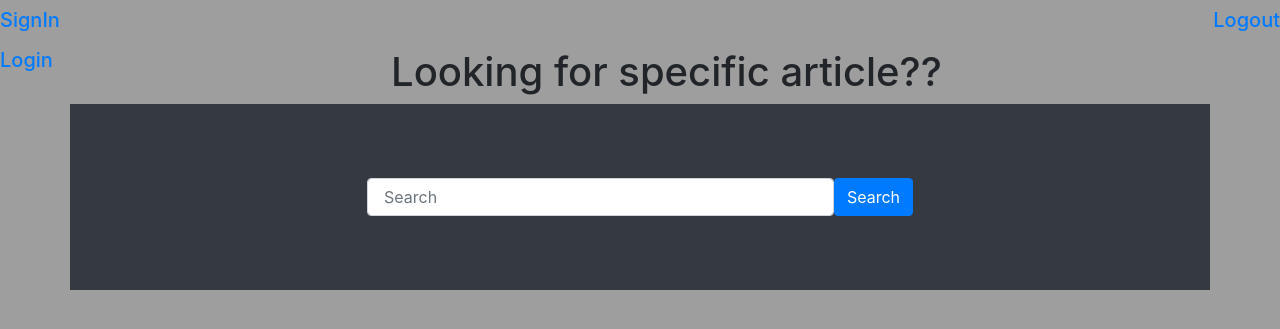
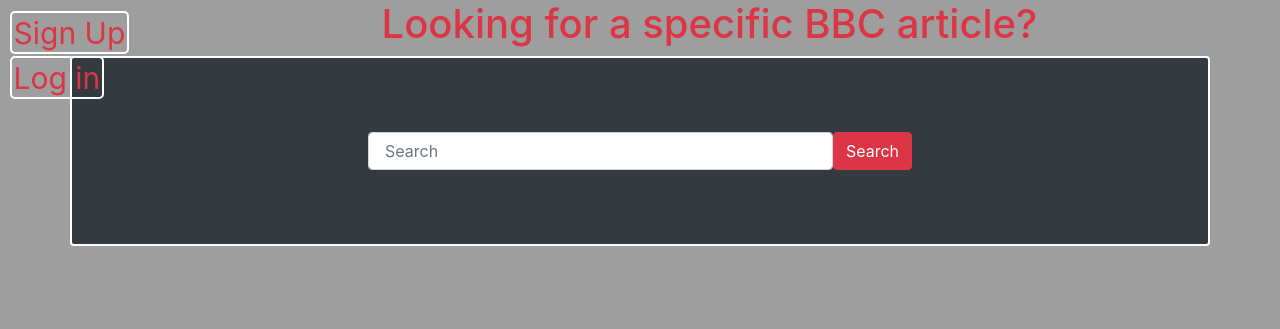
Before and after one commit to tdganter/bbcnewsscraper, a Django app: page / in a window 1280 px wide. Shown: the top 329 px of the page. Run offline with Django 3.2, Linux system fonts and the light colour scheme; some libraries are stand-ins or nearby versions.

Commit message:
added styling

```diff
--- /dev/null
+++ b/controller/static/css/search_style.css
@@ -0,0 +1,59 @@
+@import "bootstrap";
+@import "font-awesome";
+
+html body {
+    background-color: #9e9e9e;
+}
+
+.main {
+    width: 50%;
+    margin: 50px auto;
+}
+
+.button {
+    transition-duration: 0.4s;
+    border-top: 2px solid black;
+    border-right: 2px solid black;
+    border-bottom: 2px solid black;
+    border-left: 2px solid black;
+    border-radius: 5px;
+    border-color: white;
+    color: #DC3545;
+    padding: 1.5px;
+    font-size: 30px;
+}
+
+.button a{
+    color: black;
+    padding: 10px;
+}
+
+.button:hover {
+    background-color: #DC3545;
+    color: white;
+}
+
+nav{
+    margin: 10px;
+}
+
+.container {
+    border-top: 2px solid white;
+    border-right: 2px solid white;
+    border-bottom: 2px solid white;
+    border-left: 2px solid white;
+    border-radius: 4px;
+    padding: 5px;
+}
+
+.text-center{
+    color: #DC3545;
+}
+
+.pastsearchesContainer h2{
+    color: #DC3545;
+}
+
+.pastarticlesContainer h2{
+    color: #DC3545;
+}
--- a/controller/static/css/style.css
+++ /dev/null
@@ -1,10 +0,0 @@
-@import "bootstrap";
-@import "font-awesome";
-
-html body {
-  background-color: #9e9e9e;
-}
-.main {
-    width: 50%;
-    margin: 50px auto;
-}
--- a/controller/templates/search.html
+++ b/controller/templates/search.html
@@ -7,7 +7,7 @@
         />
         <!-- Bootstrap CSS -->
         {% load static %}
-        <link rel="stylesheet" type="text/css" href="{% static 'css/style.css' %}">
+        <link rel="stylesheet" type="text/css" href="{% static 'css/search_style.css' %}">
         <link rel="stylesheet" href="https://stackpath.bootstrapcdn.com/bootstrap/4.1.3/css/bootstrap.min.css"
         integrity="sha384-MCw98/SFnGE8fJT3GXwEOngsV7Zt27NXFoaoApmYm81iuXoPkFOJwJ8ERdknLPMO" crossorigin="anonymous"/>
         <title>Search the Top News Sources</title>
@@ -15,14 +15,14 @@
 
     <body>
         <header>
-            <h5><a  class="float-left" href="/signup">SignIn</a><h5>
-            <h5><a  class="float-right" href="/logout">Logout</a><h5>
-            <br>
-            <p><h5><a  class="float-left" href="/login">Login</a><h5></p>
-
+            <nav class="float-left">
+                <a  class="button" style="text-decoration:none;" href="/signup">Sign Up</a>
+                <br>
+                <a  class="button" style="text-decoration:none;" href="/login">Log in</a>
+            </nav>
         </header>
 
-        <h1 class = "text-center">Looking for specific article??</h1>
+        <h1 class = "text-center">Looking for a specific BBC article?</h1>
         <div class="container p-4 mb-4 bg-dark text-light"mw-80 mh-100">
             <div class="main">
                 <form action="/bbc" method="POST">
@@ -30,7 +30,7 @@
                     <div class="input-group">
                             <input type="text" class="form-control rounded w-50 p-3" placeholder="Search" aria-label="Search"
                             aria-describedby="search-addon" id='searchbar' name='searchbar' autocomplete='off' />
-                            <button type="submit" id='searchbutton' class="btn btn-primary">Search</button>
+                            <button type="submit" id='searchbutton' class="btn btn-danger">Search</button>
                             <div id='searchresults'></div>
 
                     </div>
```
Also changed, not shown: controller/static/css/article_style.css (added, +46 -0 lines), controller/static/css/login_style.css (added, +51 -0 lines), controller/templates/bbc.html (+8 -4 lines), controller/templates/knownuser_search.html (+17 -10 lines), controller/templates/login.html (+9 -7 lines), controller/templates/signup.html (+10 -8 lines).
